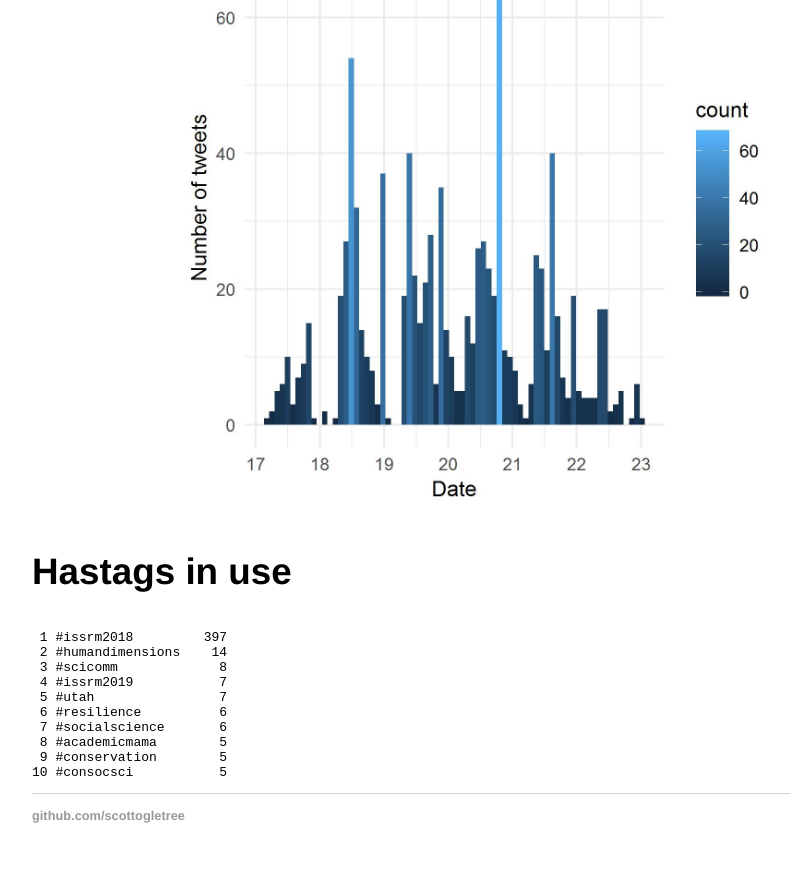
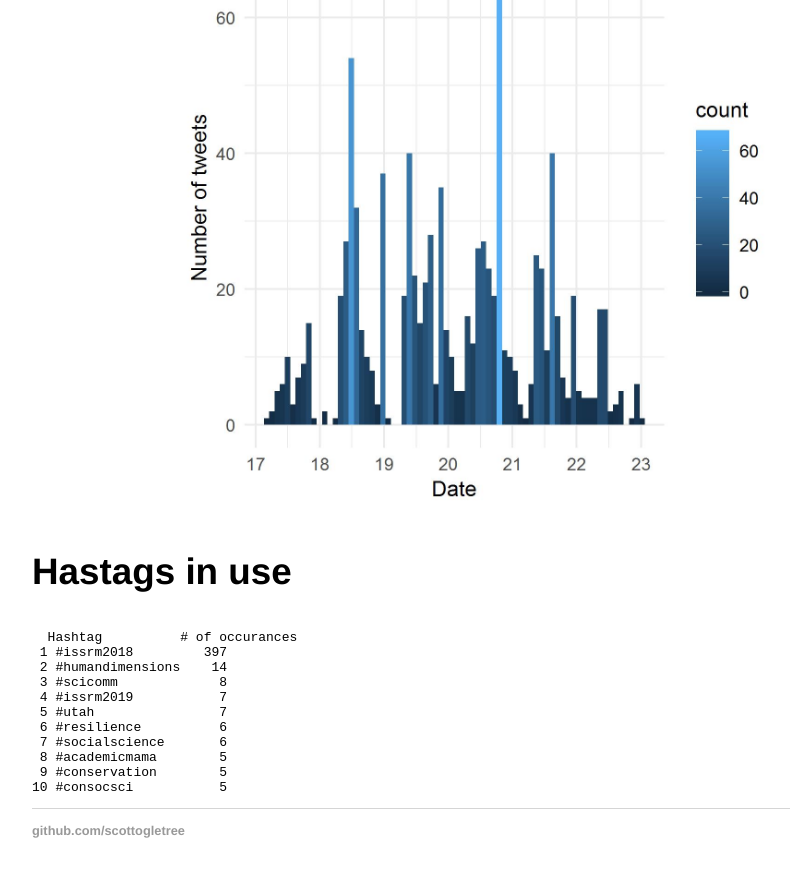
Before and after one commit to scottogletree/ogletrees.github.io, a Jekyll site: the page built from _posts/2018-07-07-ISSRM-twitter.md, in a window 1280 px wide and 900 px high, scrolled down 2325 px. Shown: the top 877 px of the window, without its empty margins (160-950 px from the left). Built offline with Jekyll 4.4.1, drawn with Linux system fonts in a browser that asks for light colours.

Commit message:
Update 2018-07-07-ISSRM-twitter.md

```diff
--- a/_posts/2018-07-07-ISSRM-twitter.md
+++ b/_posts/2018-07-07-ISSRM-twitter.md
@@ -42,7 +42,7 @@ and the time.
 <div style="text-align: center;"><img src="/assests/ISSRM_by_2_hours.jpg" alt="Drawing" style="width: 600px;"/></div>
 
 ### Hastags in use
-
+      Hashtag          # of occurances
      1 #issrm2018         397
      2 #humandimensions    14
      3 #scicomm             8
```
